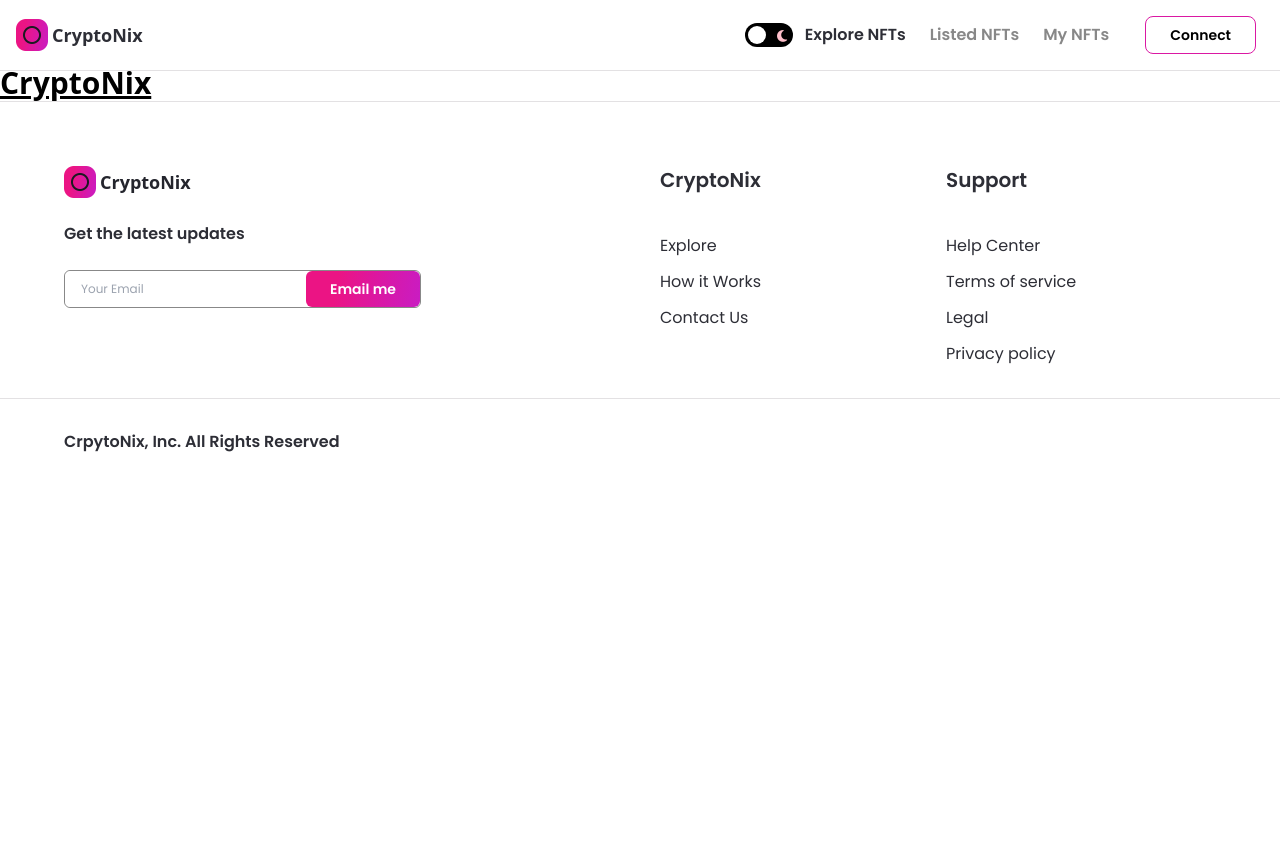
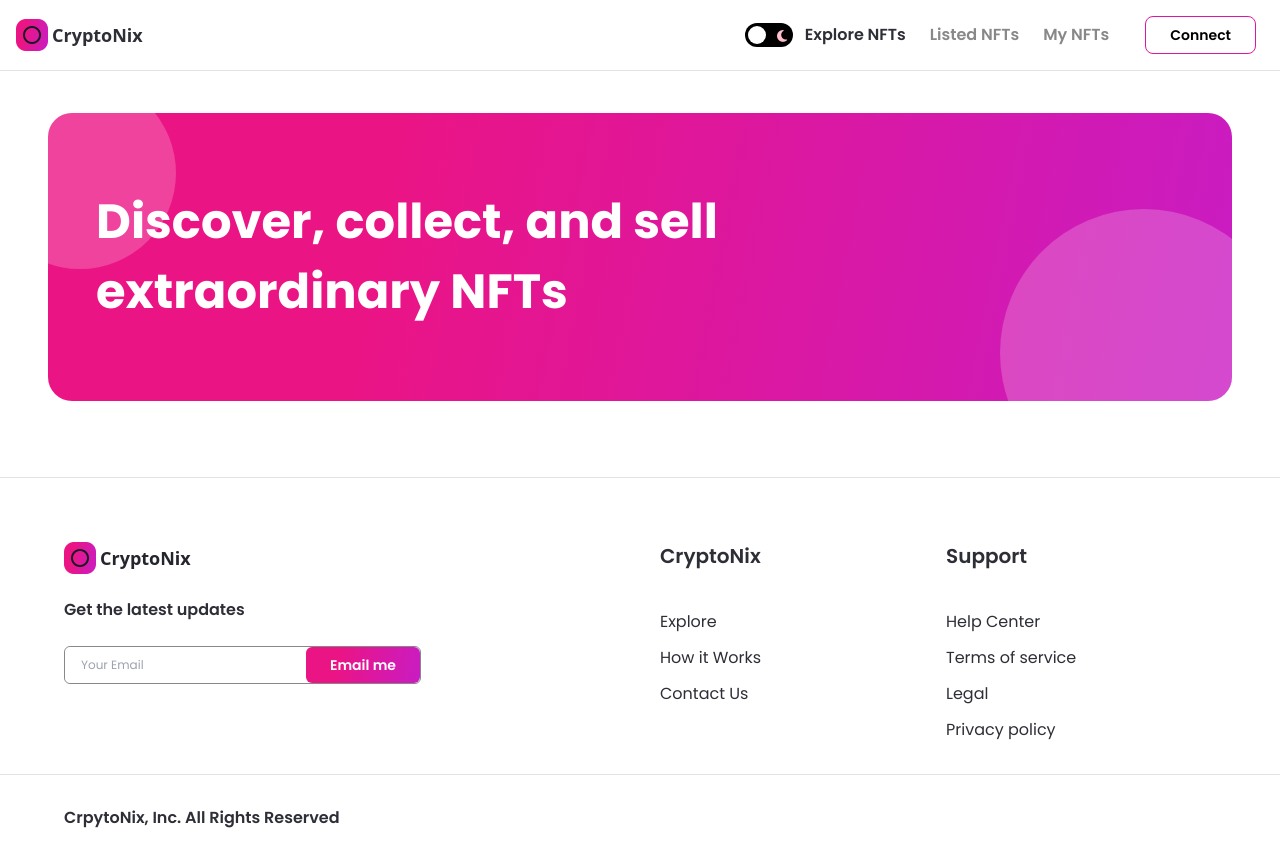
Before and after one commit to faisaljamil25/CryptoNix, a Next.js app: page / in a window 1280 px wide. Shown: the top 866 px of the page. Before the commit the page ends 800 px from the top, so only its background shows below. Built offline with nearby package versions, Linux system fonts and the light colour scheme.

Commit message:
feat: banner

```diff
--- /dev/null
+++ b/src/components/Banner.tsx
@@ -0,0 +1,23 @@
+import React from 'react';
+
+interface BannerProps {
+  name: React.ReactNode;
+  childStyles: string;
+  parentStyle: string;
+}
+
+const Banner: React.FC<BannerProps> = ({ name, childStyles, parentStyle }) => (
+  <div
+    className={`relative w-full flex items-center z-0 overflow-hidden nft-gradient ${parentStyle}`}
+  >
+    <p
+      className={`font-bold text-5xl text-white font-poppins leading-70 ${childStyles}`}
+    >
+      {name}
+    </p>
+    <div className='absolute w-48 h-48 sm:w-32 sm:h-32 rounded-full -top-9 -left-16 -z-5 white-bg' />
+    <div className='absolute w-72 h-72 sm:w-56 sm:h-56 rounded-full -bottom-24 -right-14 -z-5 white-bg' />
+  </div>
+);
+
+export default Banner;
--- a/src/components/index.ts
+++ b/src/components/index.ts
@@ -1,5 +1,6 @@
 import Navbar from './Navbar';
 import Footer from './Footer';
 import Button from './Button';
+import Banner from './Banner';
 
-export { Navbar, Footer, Button };
+export { Navbar, Footer, Button, Banner };
--- a/src/pages/index.tsx
+++ b/src/pages/index.tsx
@@ -1,12 +1,23 @@
 import type { NextPage } from 'next';
+import { Banner } from '../components';
 
 const Home: NextPage = () => {
   const title: string = 'CryptoNix';
   console.log(title);
 
   return (
-    <div>
-      <h1 className='text-3xl font-bold underline'>CryptoNix</h1>
+    <div className='flex justify-center sm:px-4 p-12'>
+      <div className='w-full minmd:w-4/5'>
+        <Banner
+          name={
+            <>
+              Discover, collect, and sell <br /> extraordinary NFTs
+            </>
+          }
+          childStyles='md:text-4xl sm:text-2xl xs:text-xl text-left'
+          parentStyle='justify-start mb-7 h-72 sm:h-60 p-12 xs:p-4 xs:h-44 rounded-3xl'
+        />
+      </div>
     </div>
   );
 };
```
Also changed, not shown: .eslintrc.js.
